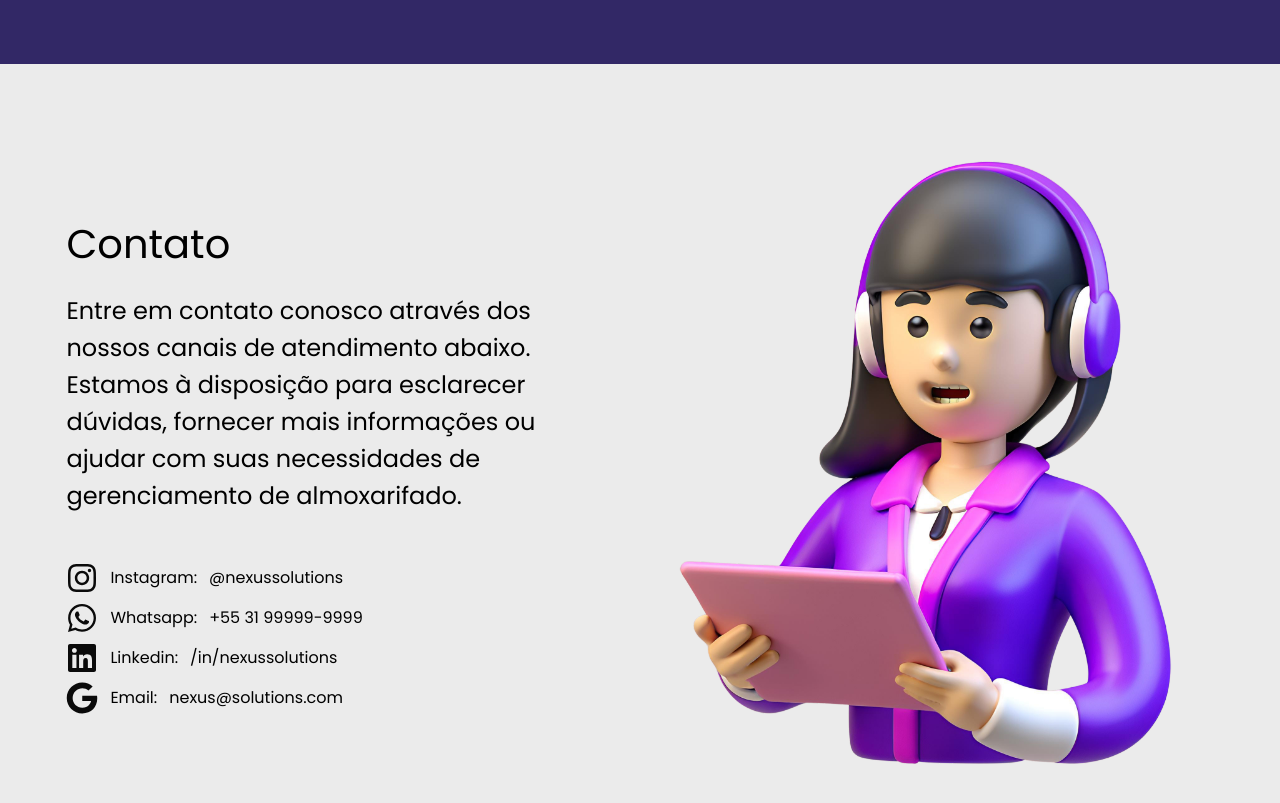
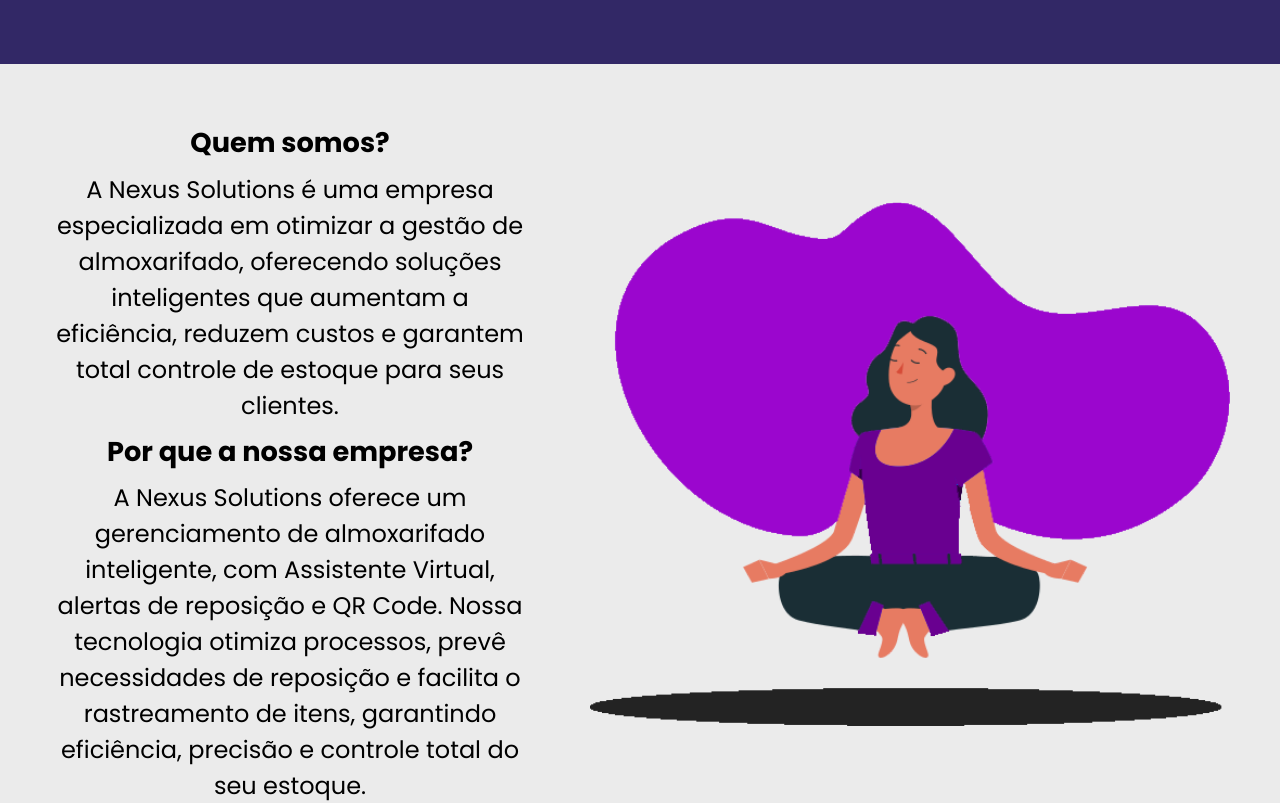
Before and after one commit to alvaromottadev/nexus-solutions, a React (Vite) app in the folder frontend/: page /login in a window 1280 px wide. Shown: the part 1960-2763 px from the top of the page. Built offline with nearby package versions, Linux system fonts and the light colour scheme.

Commit message:
feat: add AboutSection to LandingPage and adjust ContactSection layout

```diff
--- /dev/null
+++ b/frontend/src/components/sections/AboutSection.tsx
@@ -0,0 +1,35 @@
+import CustomText from "../CustomText";
+import aboutDesign from "@/assets/about-design.svg";
+
+export default function AboutSection() {
+  return (
+    <>
+      <div className="bg-[var(--background-color)] min-h-screen flex items-center justify-around p-5">
+        <div className="w-[30rem] flex flex-col items-center justify-center h-full gap-y-2">
+          <CustomText className="text-[var(--primary-color)] font-bold text-[1.5rem] md:text-[1.7rem]">
+            Quem somos?
+          </CustomText>
+          <CustomText className="text-[1.2rem] text-center md:text-[1.5rem]">
+            A Nexus Solutions é uma empresa especializada em otimizar a gestão
+            de almoxarifado, oferecendo soluções inteligentes que aumentam a
+            eficiência, reduzem custos e garantem total controle de estoque para
+            seus clientes.
+          </CustomText>
+          <CustomText className="text-[var(--primary-color)] font-bold text-[1.5rem] md:text-[1.7rem]">
+            Por que a nossa empresa?
+          </CustomText>
+          <CustomText className="text-[1.2rem] text-center md:text-[1.5rem]">
+            A Nexus Solutions oferece um gerenciamento de almoxarifado
+            inteligente, com Assistente Virtual, alertas de reposição e QR Code.
+            Nossa tecnologia otimiza processos, prevê necessidades de reposição
+            e facilita o rastreamento de itens, garantindo eficiência, precisão
+            e controle total do seu estoque.
+          </CustomText>
+        </div>
+        <div className="hidden lg:block">
+          <img src={aboutDesign} />
+        </div>
+      </div>
+    </>
+  );
+}
--- a/frontend/src/components/sections/ContactSection.tsx
+++ b/frontend/src/components/sections/ContactSection.tsx
@@ -7,7 +7,7 @@
   return (
     <>
       <div className="bg-[var(--background-color)] h-screen">
-        <div className="flex flex-col lg:flex-row lg:items-center justify-center h-full">
+        <div className="flex flex-col lg:flex-row lg:items-center justify-around h-full">
           <div className="flex flex-col items-center lg:p-5">
             <CustomText className="text-[var(--primary-color)] text-[2.25rem] lg:text-[2.5rem] lg:self-start">
               Contato
--- a/frontend/src/pages/LandingPage.tsx
+++ b/frontend/src/pages/LandingPage.tsx
@@ -2,6 +2,7 @@
 import AdvantagesSection from "@/components/sections/AdvantagesSection";
 import LoginSection from "@/components/sections/LoginSection";
 import InfoBar from "@/components/InfoBar";
+import AboutSection from "@/components/sections/AboutSection";
 
 export default function LandingPage() {
   return (
@@ -14,6 +15,7 @@
           quem está por trás das soluções que oferecemos Veja quem somos, o que
           acreditamos e como podemos te ajudar."
       />
+      <AboutSection />
       <ContactSection />
     </>
   );
```
Also changed, not shown: frontend/src/assets/about-design.svg (added).
